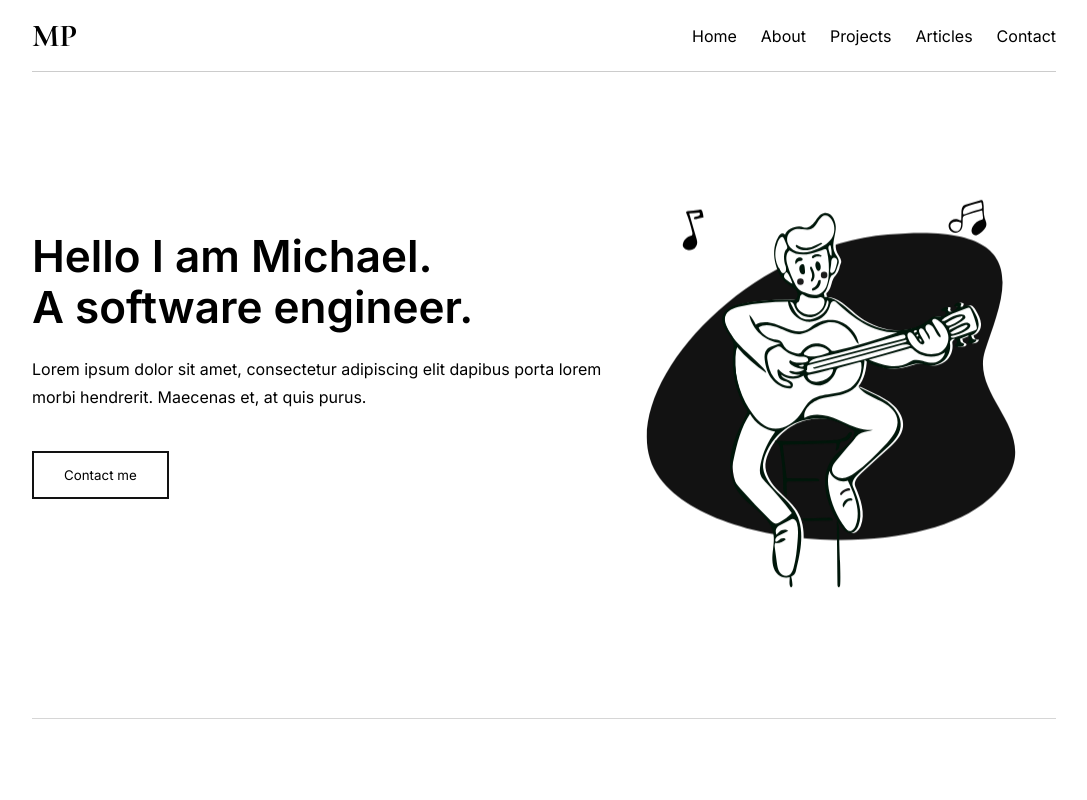
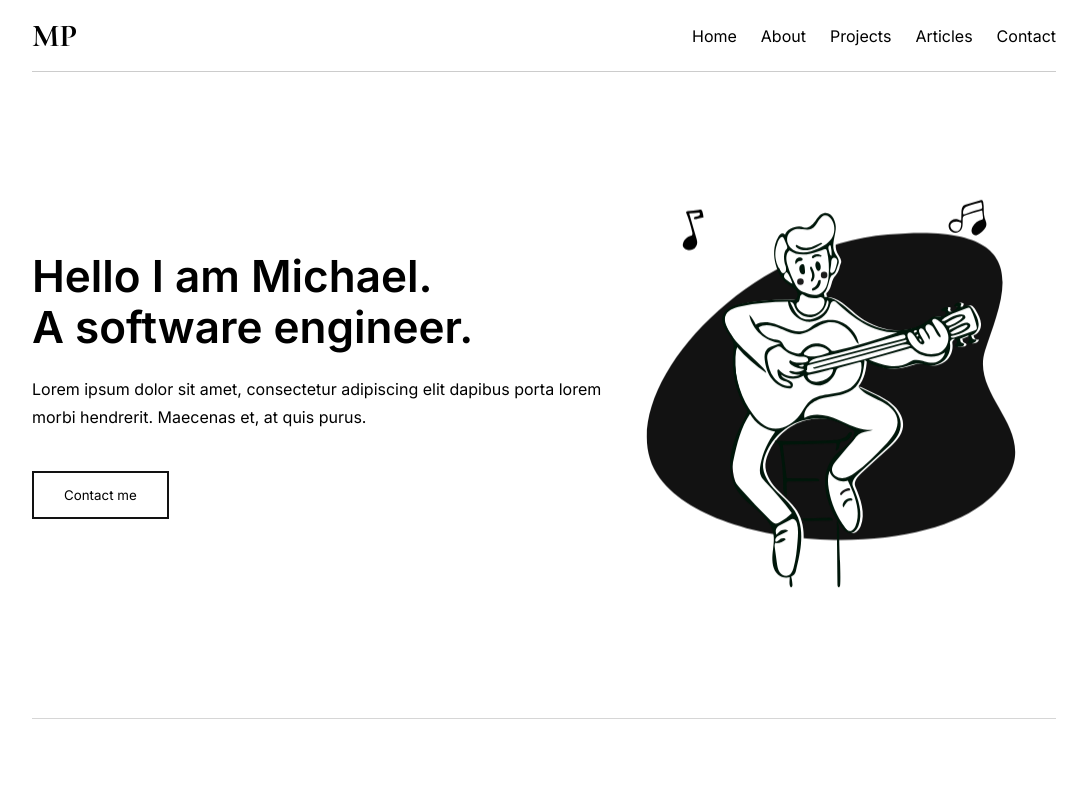
Before and after one commit to michaelparkadze/v1, a Next.js app: page / in a window 1280 px wide. Shown: the top 800 px of the page, without its empty margins (96-1183 px from the left). Built offline with nearby package versions, Linux system fonts and the light colour scheme.

Commit message:
[Update] Welcome section load animation

```diff
--- a/pages/index.jsx
+++ b/pages/index.jsx
@@ -6,9 +6,70 @@ import ArticleCard from "../components/ArticleCard";
 import { getAllPosts } from "../lib/data";
 import readTime from "../lib/readTime";
 import projects from "../content/projects";
+import { motion, useAnimation } from "framer-motion";
 import styles from "../styles/home.module.scss";
+import { useInView } from "react-intersection-observer";
+import { useEffect } from "react";
 
 export default function Home(props) {
+  const animation = useAnimation();
+  const [aboutRef, aboutInView] = useInView({
+    triggerOnce: true,
+    rootMargin: "0px",
+  });
+  // const [projects, inView] = useInView({
+  //   triggerOnce: true,
+  //   rootMargin: "0px",
+  // });
+  // const [articles, inView] = useInView({
+  //   triggerOnce: true,
+  //   rootMargin: "0px",
+  // });
+  // const [aboutRef, inView] = useInView({
+  //   triggerOnce: true,
+  //   rootMargin: "0px",
+  // });
+
+  // About InView
+  useEffect(() => {
+    if (aboutInView) {
+      animation.start("visible");
+      console.log("about is visible");
+    }
+  }, [animation, aboutInView]);
+
+  // About InView
+  // useEffect(() => {
+  //   if (inView) {
+  //     animation.start("visible");
+  //     console.log("about is visible");
+  //   }
+  // }, [animation, inView]);
+
+  // About InView
+  // useEffect(() => {
+  //   if (inView) {
+  //     animation.start("visible");
+  //     console.log("about is visible");
+  //   }
+  // }, [animation, inView]);
+
+  // About InView
+  // useEffect(() => {
+  //   if (inView) {
+  //     animation.start("visible");
+  //     console.log("about is visible");
+  //   }
+  // }, [animation, inView]);
+
+  const variants = {
+    visible: {
+      opacity: 1,
+      y: 0,
+    },
+    hidden: { opacity: 0, y: 72 },
+  };
+
   const { posts } = props;
   return (
     <>
@@ -20,21 +81,60 @@ export default function Home(props) {
         <div className={styles.container} id="welcome">
           <section className={styles.welcome}>
             <div className={styles.left}>
-              <h1>
+              <motion.h1
+                animate="visible"
+                initial="hidden"
+                variants={variants}
+                transition={{
+                  duration: 0.8,
+                  ease: [0.6, 0.05, -0.01, 0.9],
+                  delay: 0.45,
+                }}
+              >
                 Hello I am Michael. <br /> A software engineer.
-              </h1>
-              <p>
+              </motion.h1>
+              <motion.p
+                animate="visible"
+                initial="hidden"
+                variants={variants}
+                transition={{
+                  duration: 0.8,
+                  ease: [0.6, 0.05, -0.01, 0.9],
+                  delay: 0.6,
+                }}
+              >
                 Lorem ipsum dolor sit amet, consectetur adipiscing elit dapibus
                 porta lorem morbi hendrerit. Maecenas et, at quis purus.
-              </p>
-              <Button>Contact me</Button>
+              </motion.p>
+              <motion.div
+                animate="visible"
+                initial="hidden"
+                variants={variants}
+                transition={{
+                  duration: 0.8,
+                  ease: [0.6, 0.05, -0.01, 0.9],
+                  delay: 0.75,
+                }}
+              >
+                <Button>Contact me</Button>
+              </motion.div>
             </div>
-            <div className={styles.illustration}>
+            <motion.div
+              className={styles.illustration}
+              animate="visible"
+              initial="hidden"
+              variants={variants}
+              transition={{
+                duration: 0.8,
+                ease: [0.6, 0.05, -0.01, 0.9],
+                delay: 0.9,
+              }}
+            >
               <div className={styles.background}></div>
               <div className={styles.person}></div>
               <div className={styles.note1}></div>
               <div className={styles.note2}></div>
-            </div>
+            </motion.div>
           </section>
           <hr />
           <section className={styles.about}>
```
